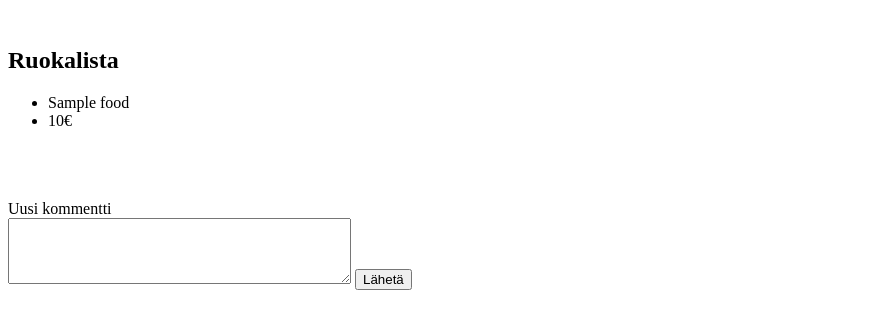
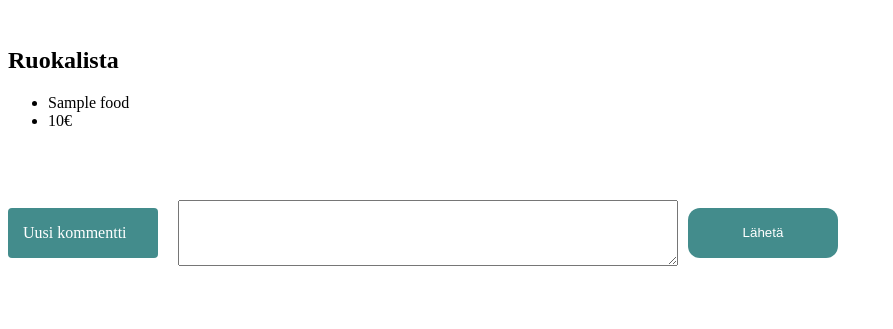
Before and after one commit to sjomansa/tsoha-opiskelijaravintolasovellus, a Flask app: template templates/restaurantlayout.html in a window 1280 px wide. Shown: the part 293-622 px from the top of the page, without its empty margins (0-893 px from the left). Run offline with Flask 3, Linux system fonts and the light colour scheme; the visitor is signed in with stand-in values (Sample User, id 1); the template is opened without the code that fills it: most values are stand-ins (such as "Sample title", 1, 10 or a date in 2020).

Commit message:
Edit restaurantlayout.html chat

```diff
--- a/templates/restaurantlayout.html
+++ b/templates/restaurantlayout.html
@@ -9,6 +9,45 @@
             text-align: left;
         }
 
+
+        .message_instance {
+            width: 500px;
+            border-style: solid;
+            margin-top: 5px;
+            margin-bottom: 5px;
+            padding-left: 10;
+        }
+
+        #message_box {
+            width: 500px;
+        }
+
+        .comment_field {
+            display: flex;
+            align-items: center;
+            gap: 10px;
+        }
+
+        #comment_send_button {
+            width: 150;
+            height: 50;
+            border-radius: 12px;
+            color: white;
+            background-color: rgb(67, 140, 140);
+            border-style: none;
+        }
+
+        #message_box_label {
+            display: flex;
+            width: 150;
+            height: 50;
+            background-color: rgb(67, 140, 140);
+            border-radius: 4px;
+            color: white;
+            align-items: center;
+            padding: 15px;
+            box-sizing: border-box;
+        }
 
     </style>
 
@@ -55,27 +94,33 @@
 
     <br> <br>
 
-    <form action ="/send_message" method="POST">
-        <label for="message">Uusi kommentti</label><br>
-        <textarea id="message" name="content" rows="4" cols="40" required></textarea>
+    <div class="comment_functionality_view">
+
+        <form class="comment_field" action ="/send_message" method="POST">
+            <label id="message_box_label" for="message_box">Uusi kommentti</label><br>
+            <textarea id="message_box" name="content" rows="4" cols="40" required></textarea>
 
             <input type="hidden" name="restaurant_id" value={{ restaurant.id }}>
             <input type="hidden" name="restaurant_name" value={{ restaurant.name }}>
 
-        <button type="submit">Lähetä</button>
+            <button id="comment_send_button" type="submit">Lähetä</button>
         </form>
 
-    <div class="Messages">
+        <div class="messages">
 
             {% for message in messages %}
 
+            <div class="message_instance">
                 <p>{{message.message}}</p>
-        <p>{{message.name}}</p>
-        <p>{{message.time.strftime("%H:%M %d-%m-%y")}}</p>
-        <hr>
+                <div style="display: flex; justify-content: space-between; width: 100%; padding-bottom: 5px; padding-right: 8px;">
+                    <span style="margin-right: auto;">{{message.name}}</span>
+                    <span style="padding-right: 8px;">{{message.time.strftime("%H:%M %d-%m-%y")}}</span>
+                </div>
+            </div>
 
             {% endfor %}
 
         </div>
+    </div>
 
 </body>
```
Lines whose indentation alone changed are shown as unchanged.
